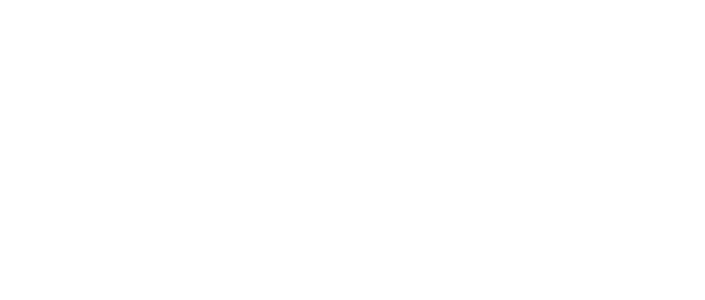
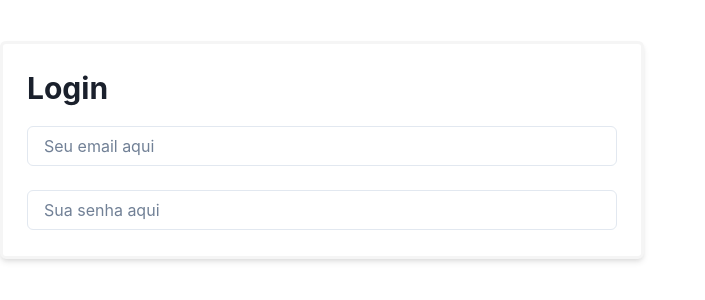
Before and after one commit to vanagila/hamburgueria-typescript-json-server, a React (Create React App) app: page / in a window 1280 px wide. Shown: the part 250-550 px from the top of the page, without its empty margins (0-705 px from the left). Built offline with nearby package versions, Linux system fonts and the light colour scheme.

Commit message:
feat: adds login base

```diff
--- a/src/App.tsx
+++ b/src/App.tsx
@@ -1,5 +1,5 @@
-import { Heading } from "@chakra-ui/react";
+import { Routes } from "./routes";
 
 export const App = () => {
-  return <Heading>Hello world</Heading>;
+  return <Routes />;
 };
--- a/src/index.tsx
+++ b/src/index.tsx
@@ -1,5 +1,6 @@
 import React from "react";
 import ReactDOM from "react-dom/client";
+import { BrowserRouter } from "react-router-dom";
 import { App } from "./App";
 import { AppProvider } from "./providers";
 
@@ -8,8 +9,10 @@
 );
 root.render(
   <React.StrictMode>
-    <AppProvider>
-      <App />
-    </AppProvider>
+    <BrowserRouter>
+      <AppProvider>
+        <App />
+      </AppProvider>
+    </BrowserRouter>
   </React.StrictMode>
 );
--- a/src/pages/Login/index.tsx
+++ b/src/pages/Login/index.tsx
@@ -1 +1,35 @@
-export const Login = () => {};
+import BurguerKenzie from "../../assets/BurguerKenzie.svg";
+
+import { Flex, Grid, Heading, Image, Input, VStack } from "@chakra-ui/react";
+
+export const Login = () => {
+  return (
+    <Flex alignItems="center" h="100vh" bg="white">
+      <Flex
+        w="100%"
+        justifyContent="center"
+        flexDirection="row"
+        alignItems="center"
+      >
+        <Grid
+          as="form"
+          w="100%"
+          padding="26px 24px"
+          border="3px solid"
+          borderColor="gray.0"
+          borderRadius="md"
+          bg="white"
+          shadow="md"
+        >
+          <Heading size="lg">Login</Heading>
+          <VStack spacing="6" mt="5">
+            <Input placeholder="Seu email aqui"></Input>
+            <Input placeholder="Sua senha aqui"></Input>
+          </VStack>
+        </Grid>
+
+        <Grid w="100%" bg="white" paddingLeft="39px"></Grid>
+      </Flex>
+    </Flex>
+  );
+};
--- a/src/providers/index.tsx
+++ b/src/providers/index.tsx
@@ -7,5 +7,5 @@
 }
 
 export const AppProvider = ({ children }: AppProviderProps) => {
-  <ChakraProvider theme={theme}>{children}</ChakraProvider>;
+  return <ChakraProvider theme={theme}>{children}</ChakraProvider>;
 };
```
